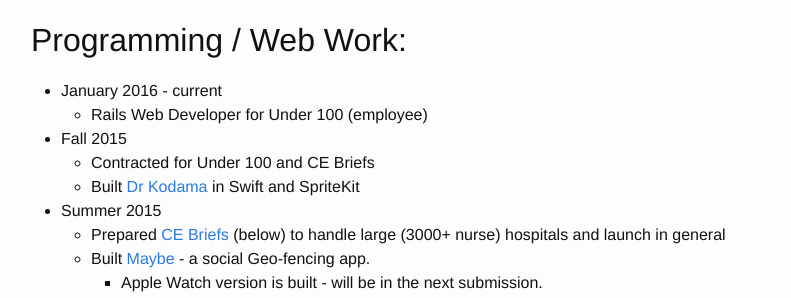
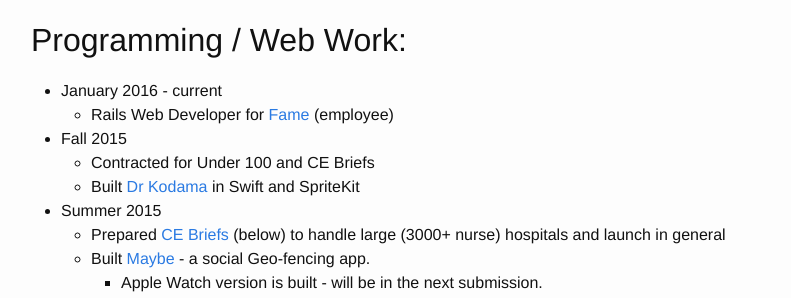
Before and after one commit to kmurph73/kmurph73.github.com, a Jekyll site: the page built from resume.md, in a window 1280 px wide and 900 px high, scrolled down 374 px. Shown: the part 154-452 px from the top of the window, without its empty margins (239-1030 px from the left). Built offline with Jekyll 4.4.1, drawn with Linux system fonts in a browser that asks for light colours.

Commit message:
update resume so slightly

```diff
--- a/resume.md
+++ b/resume.md
@@ -23,7 +23,7 @@
 
 ## Programming / Web Work:
 * January 2016 - current
-  * Rails Web Developer for Under 100 (employee)
+  * Rails Web Developer for [Fame](https://www.fame.co/) (employee)
 
 * Fall 2015
   * Contracted for Under 100 and CE Briefs
```
